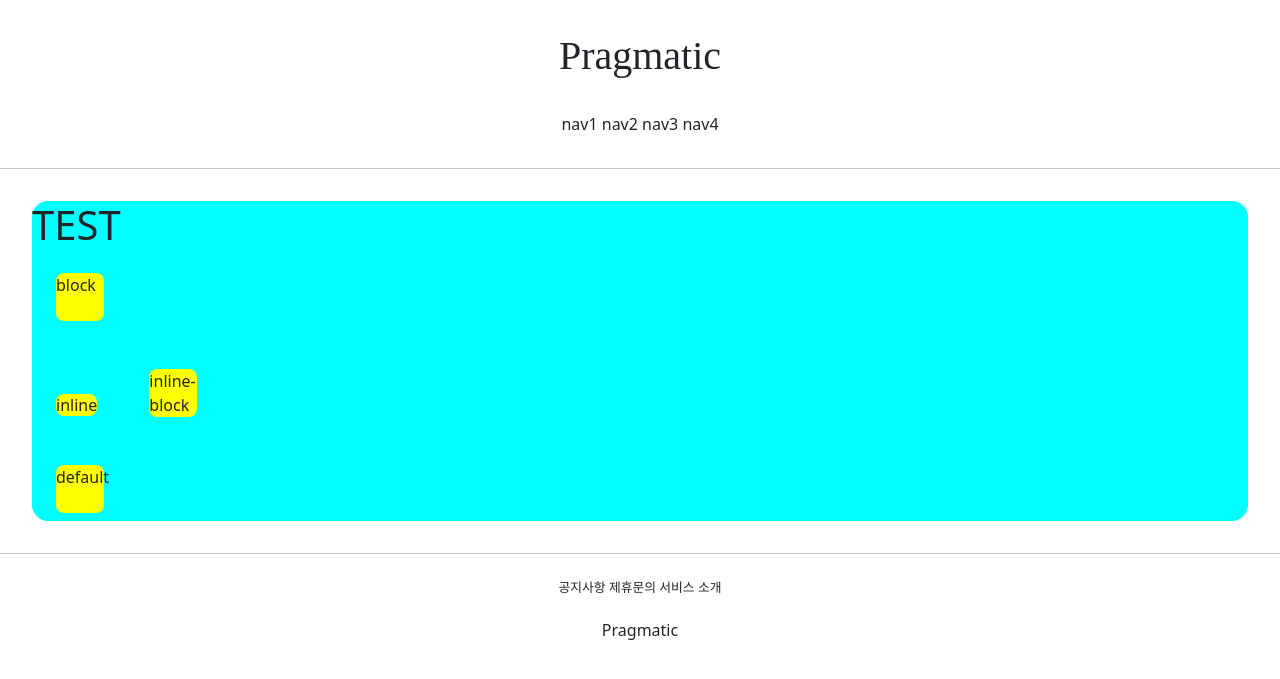
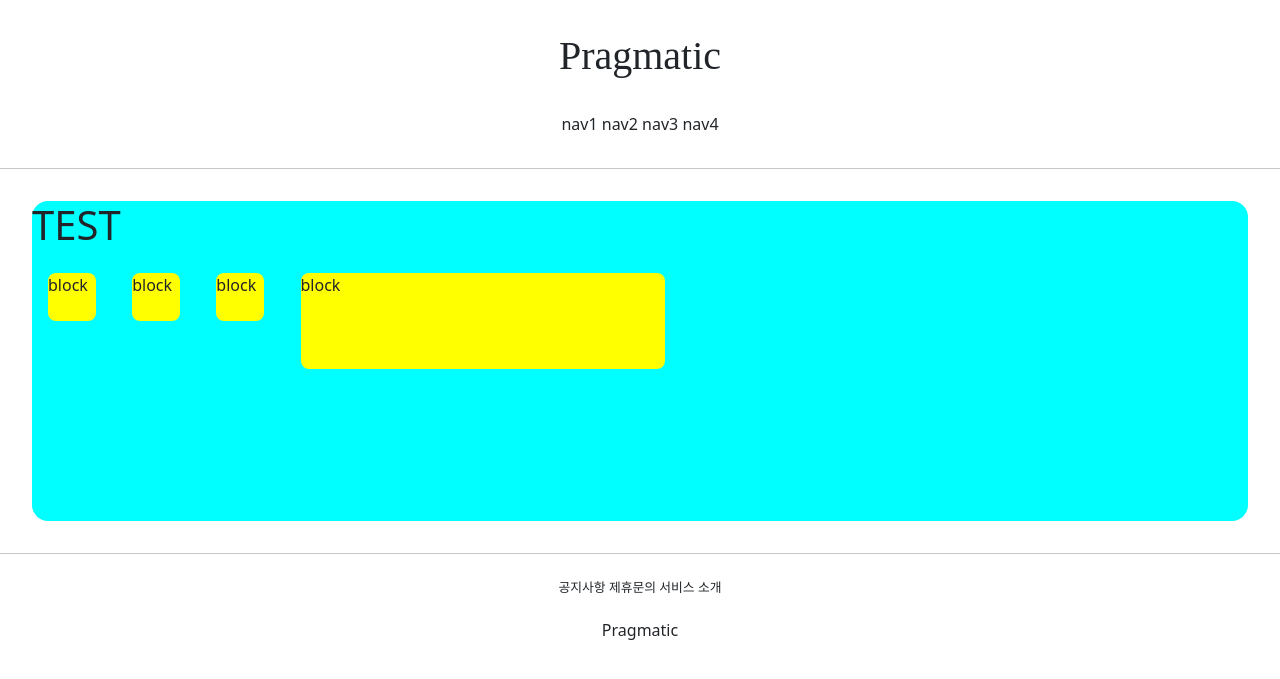
Before and after one commit to ksj0818280/gisweb_practice, a Django app: page /accounts/hello_world/ in a window 1280 px wide. Shown: the top 679 px of the page. Run offline with Django 3.2, Linux system fonts and the light colour scheme; parts of the project's set-up code (start-up, migrations or seed data) failed here and were passed over.

Commit message:
Practice 7 (adjust block size)

```diff
--- a/accountapp/templates/accountapp/hello_world.html
+++ b/accountapp/templates/accountapp/hello_world.html
@@ -7,19 +7,19 @@
             background-color: yellow;
             height: 48px;
             width: 48px;
-            margin: 1.5rem;
+            margin: 1rem;
             border-radius: .5rem;
         }
     </style>
 
-    <div style="height: 20rem; background-color: aqua; border-radius: 1rem; margin: 2rem;">
+    <div style="height: 20rem; background-color: aqua;
+     border-radius: 1rem; margin: 2rem;">
         <h1>TEST</h1>
 
-        <div class="testing" style="display: block">block</div>
-        <div class="testing" style="display: inline">inline</div>
-        <div class="testing" style="display: inline-block">inline-block</div>
-        <div class="testing" style="display: none">none</div>
-        <div class="testing">default</div>
+        <div class="testing" style="display: inline-block">block</div>
+        <div class="testing" style="display: inline-block; width: 3rem; height: 3rem">block</div>
+        <div class="testing" style="display: inline-block; width: 3em; height: 3em">block</div>
+        <div class="testing" style="display: inline-block; width: 30%; height: 30%">block</div>
 
     </div>
 
--- a/templates/base.html
+++ b/templates/base.html
@@ -4,6 +4,10 @@
 {% include 'head.html' %}
 
 <body>
+
+    {# alt + shift + drag - 다중 커서 #}
+    {# ctrl + tab - 창 이동 #}
+    {# alt + drag - 원하는 부분만 커서 #}
 
     {% include 'header.html' %}
 
```
